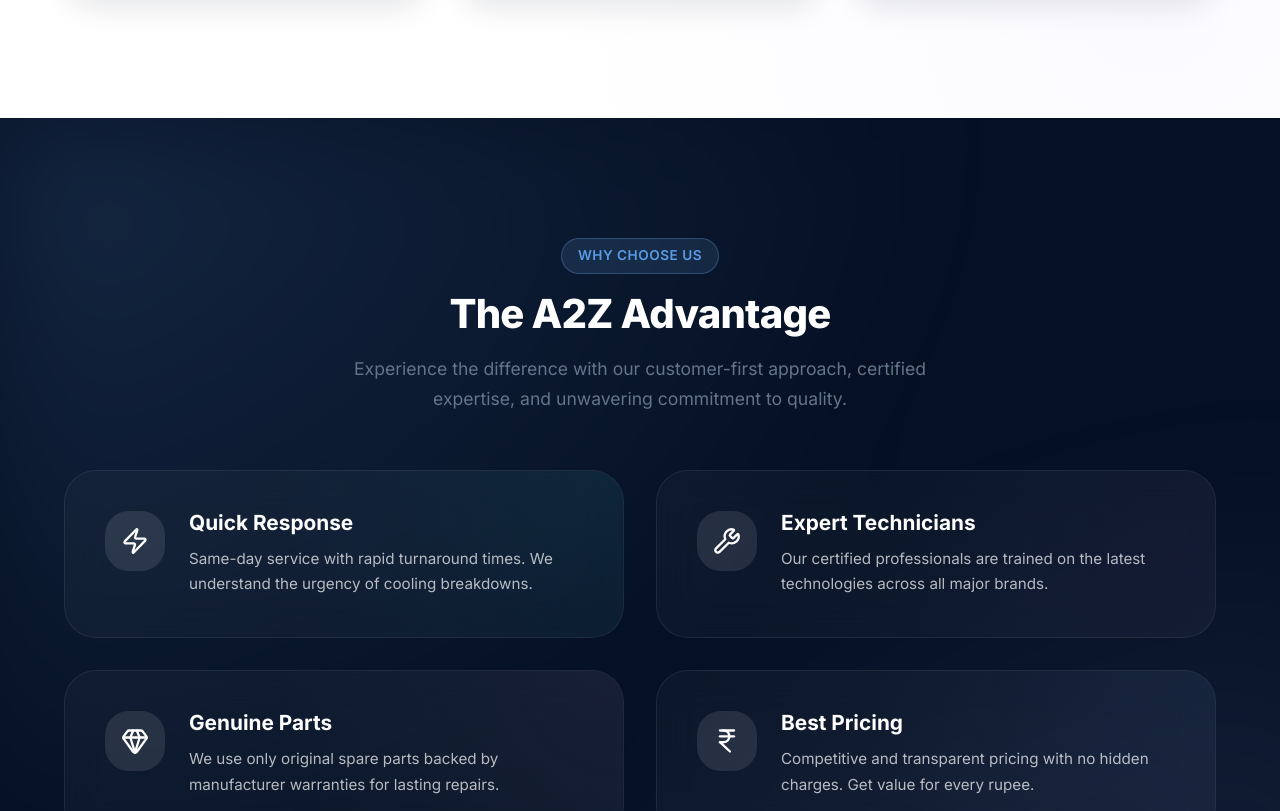
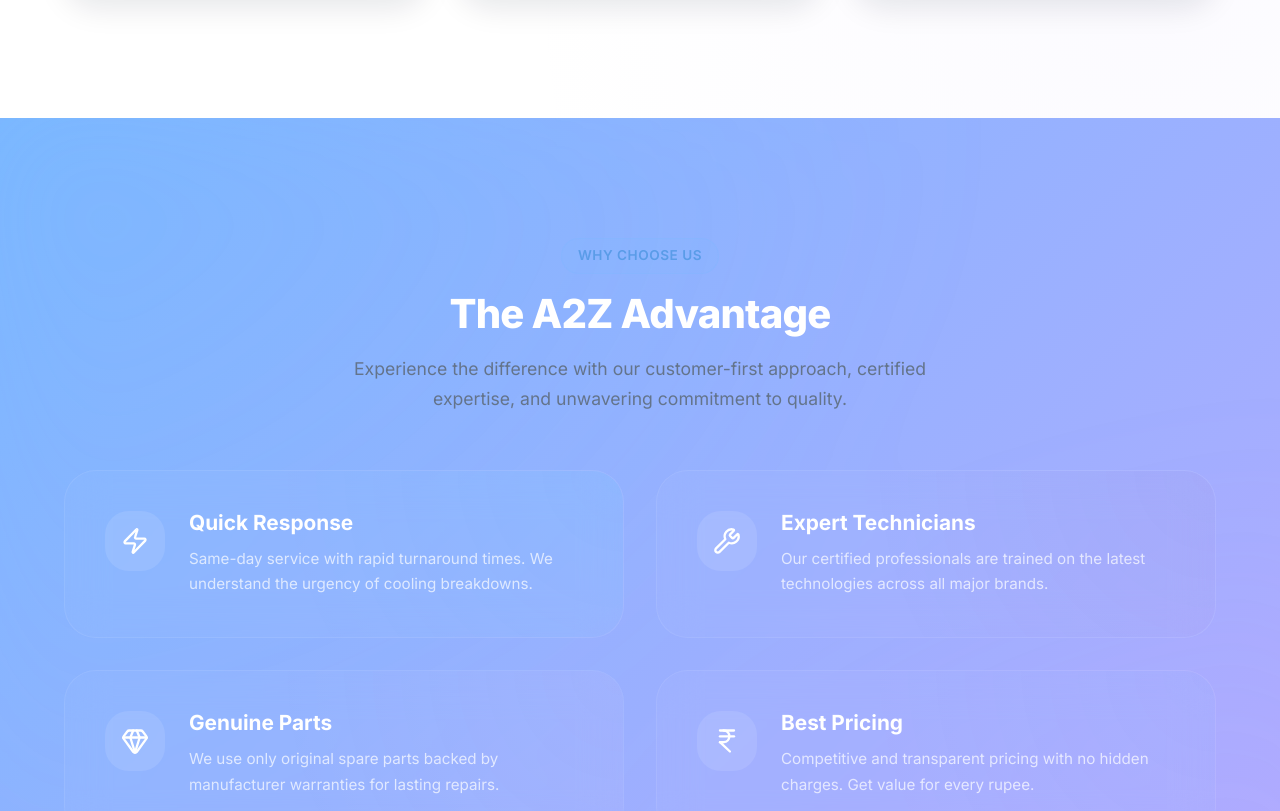
Before and after one commit to Eshbanoliver/a2z-cooling-website-showcase, a React (Vite) app: page / in a window 1280 px wide. Shown: the part 5909-6720 px from the top of the page. Built offline with nearby package versions, Linux system fonts and the light colour scheme.

Commit message:
homepage core values  card

```diff
--- a/src/index.css
+++ b/src/index.css
@@ -1541,7 +1541,7 @@
   position: relative;
   overflow: hidden;
   padding: 120px 0;
-  background: #051024;
+  background: var(--gradient-blue);
 }
 
 .wcu-mesh-bg {
```
